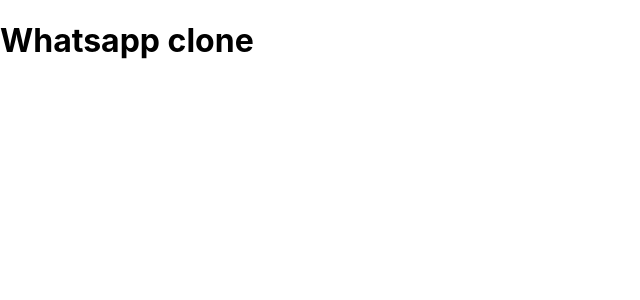
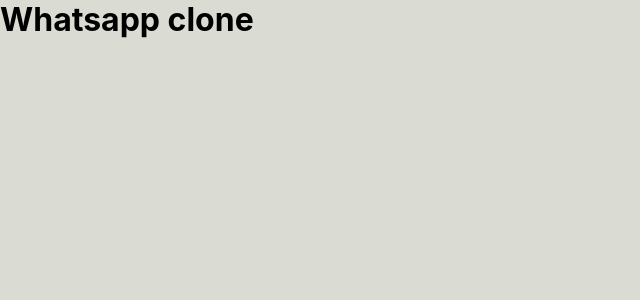
Before and after one commit to Arthurwzy27/whatsapp-react-clone, a React (Create React App) app: page / in a window 1280 px wide. Shown: the top 300 px of the page, without its empty margins (0-640 px from the left). Built offline with nearby package versions, Linux system fonts and the light colour scheme.

Commit message:
Update: App scss background color updated and height to 100vh

```diff
--- a/src/App.js
+++ b/src/App.js
@@ -3,7 +3,7 @@
 
 const App = () => {
   return (
-    <div>
+    <div className="app__body">
       <h1>Whatsapp clone</h1>
     </div>
   )
--- a/src/App.scss
+++ b/src/App.scss
@@ -1,38 +1,8 @@
-.App {
-  text-align: center;
+* {
+  margin: 0;
 }
 
-.App-logo {
-  height: 40vmin;
-  pointer-events: none;
+.app__body {
+  background-color: #dadbd3;
+  height: 100vh;
 }
-
-@media (prefers-reduced-motion: no-preference) {
-  .App-logo {
-    animation: App-logo-spin infinite 20s linear;
-  }
-}
-
-.App-header {
-  background-color: #282c34;
-  min-height: 100vh;
-  display: flex;
-  flex-direction: column;
-  align-items: center;
-  justify-content: center;
-  font-size: calc(10px + 2vmin);
-  color: white;
-}
-
-.App-link {
-  color: #61dafb;
-}
-
-@keyframes App-logo-spin {
-  from {
-    transform: rotate(0deg);
-  }
-  to {
-    transform: rotate(360deg);
-  }
-}
```
